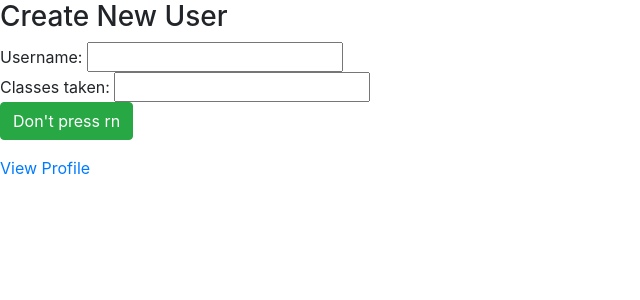
After one commit to msb5pe/quick_tutor, a Django app: page /login/create_user/ in a window 1280 px wide. The commit adds this page. Shown: the top 300 px of the page, without its empty margins (0-640 px from the left). Run offline with Django 3.2, Linux system fonts and the light colour scheme; some libraries are stand-ins or nearby versions.

Commit message:
Basic skeleton of new user

```diff
--- /dev/null
+++ b/login/templates/login/create_user.html
@@ -0,0 +1,17 @@
+<meta charset="utf-8">
+<meta name="viewport" content="width=device-width, initial-scale=1, shrink-to-fit=no">
+
+<link rel="stylesheet" href="https://stackpath.bootstrapcdn.com/bootstrap/4.3.1/css/bootstrap.min.css" integrity="sha384-ggOyR0iXCbMQv3Xipma34MD+dH/1fQ784/j6cY/iJTQUOhcWr7x9JvoRxT2MZw1T" crossorigin="anonymous">
+
+<h3>Create New User</h3>
+
+<form action="/login" method="post">
+    {% csrf_token %}
+    Username: <input type="text" name="username"><br>
+    Classes taken: <input type="text" name="class_taken"><br>
+    <div class="input-group mb-3">
+        <button type="submit", value="Submit", class="btn btn-success">Don't press rn</button>
+    </div>
+</form>
+
+<a href="{% url 'profile' %}">View Profile</a>
--- a/login/templates/login/index.html
+++ b/login/templates/login/index.html
@@ -17,6 +17,8 @@
     {% if user.is_authenticated %}
       <p>Logged as {{ user.username }}</p>
       <a class="btn btn-primary" href="{% url 'logout' %}">Logout</a>
+    <br>
+    <a href="{% url 'create_user' %}">Update profile?</a>
     {% else %}
       <a class="btn btn-primary" href="{% url "social:begin" "google-oauth2" %}">
         Login
--- a/login/urls.py
+++ b/login/urls.py
@@ -14,5 +14,7 @@ from django.conf.urls import include
 urlpatterns = [
     path('', include('social_django.urls', namespace='social')),
     path('', views.index, name='index'),
-    path('logout/', views.logout_success, name='logout')
+    path('logout/', views.logout_success, name='logout'),
+    path('create_user/', views.create_user, name='create_user'),
+    path('profile/', views.profile, name='profile')
 ]
--- a/login/views.py
+++ b/login/views.py
@@ -19,3 +19,26 @@ def logout_success(request):
 
 def index(request):
     return render(request, 'login/index.html')
+
+
+def create_user(request):
+    return render(request, 'login/create_user.html')
+    # return HttpResponse("This is where you would create your profile if your email doesn't exist on the server")
+
+def profile(request):
+    return HttpResponse("This is your profile page")
+
+# def pull_details(request):
+#     try:
+#         email = request.POST.get('email')
+#         u = User()
+#         u.email = email
+#         u.save()
+#     except Exception as e:
+#         # Redisplay the question voting form.
+#         print(e)
+#         return render(request, 'polls/suggestion.html', {
+#             'error_message': "Empty text fields",
+#         })
+#
+#     return HttpResponseRedirect(reverse('polls:suggest_list'))
```
